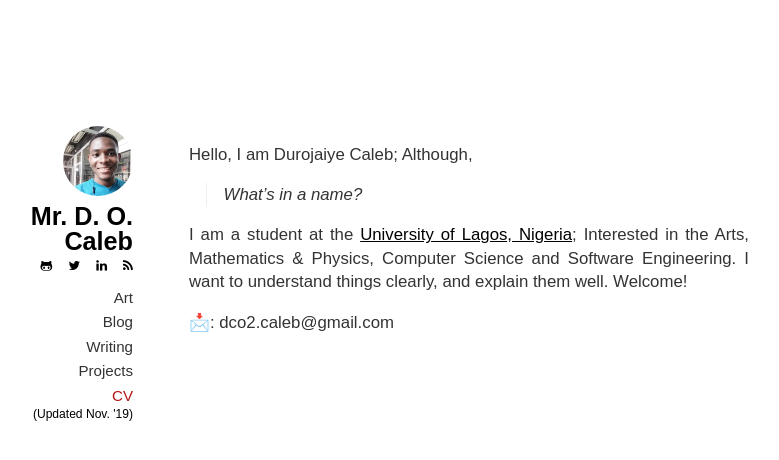
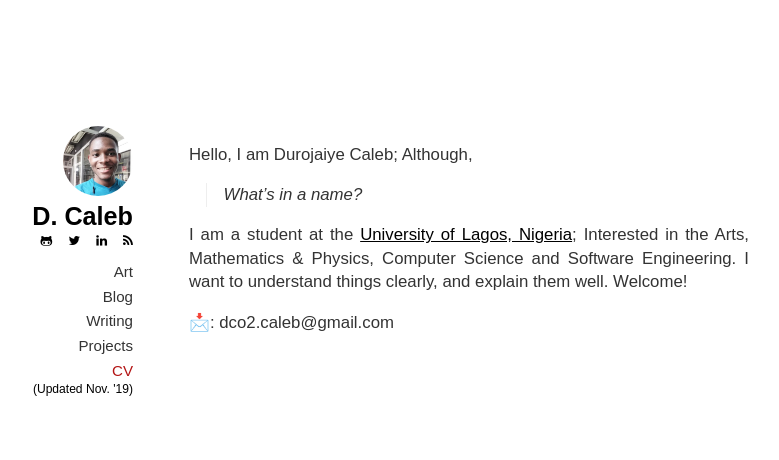
Before and after one commit to dCO2/blog-gh-pages, a Jekyll site: the page built from index.md, in a window 1280 px wide. Shown: the top 460 px of the page, without its empty margins (187-966 px from the left). Built offline with Jekyll 4.4.1, drawn with Linux system fonts in a browser that asks for light colours; some web fonts are replaced.

```diff
--- a/_config.yml
+++ b/_config.yml
@@ -3,7 +3,7 @@ description: Caleb's Blog
 url: "https://dco2.github.io/blog-gh-pages/"
 
 # Author info
-author_name: Mr. D. O. Caleb
+author_name: D. Caleb
 author_image_path: /blog-gh-pages/images/author-image.png
 
 # External services
```
